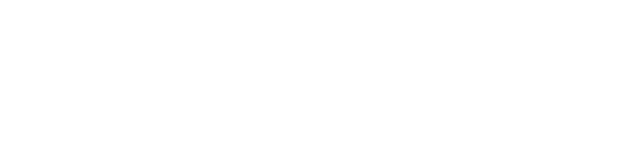
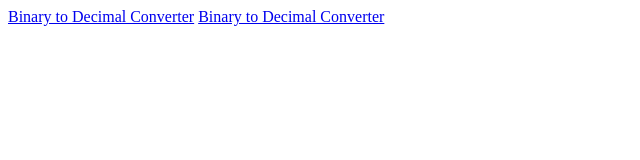
Before and after one commit to didarulamin/Blog, a plain HTML site: page projects/index.html in a window 1280 px wide. Shown: the whole page, without its empty margins (0-640 px from the left). Drawn offline with Linux system fonts and the light colour scheme.

Commit message:
Update index.html

```diff
--- a/projects/index.html
+++ b/projects/index.html
@@ -11,8 +11,8 @@
 
     <div class="projects">
 
-        <a href="https://didarulcseiubat17.github.io/project_challenge/BinarytoDecimal/"></a>
-        <a href="https://didarulcseiubat17.github.io/project_challenge/BinarytoDecimal/"></a>
+        <a href="https://didarulcseiubat17.github.io/project_challenge/BinarytoDecimal/">Binary to Decimal Converter</a>
+        <a href="https://didarulcseiubat17.github.io/project_challenge/BinarytoDecimal/">Binary to Decimal Converter</a>
 
 
 
```
